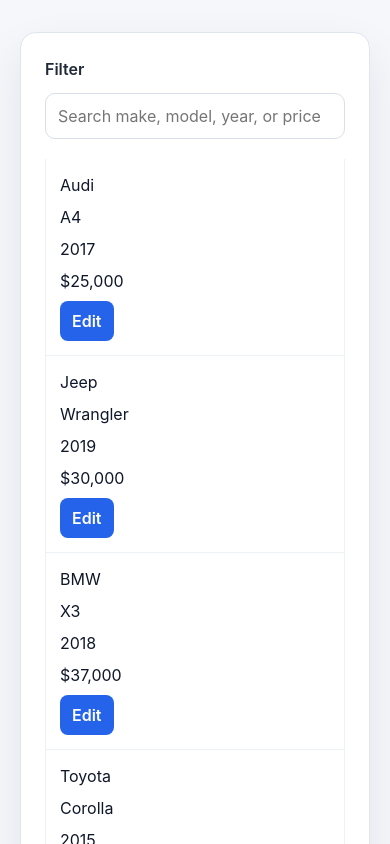
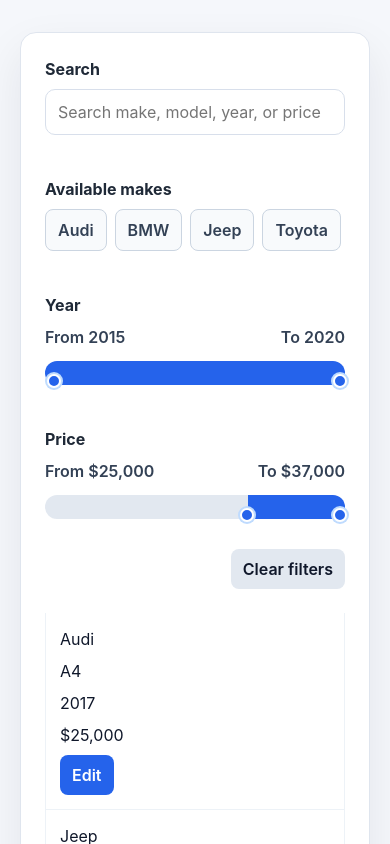
Before and after one commit to bekrawczyk1/CarAPP, a React (Vite) app: page / in a window 390 px wide. Shown: the top 844 px of the page. Built offline with nearby package versions, Linux system fonts and the light colour scheme.

Commit message:
feat: adjustments in filters section

```diff
--- a/src/App.css
+++ b/src/App.css
@@ -16,24 +16,139 @@
   padding: 24px;
 }
 
-.toolbar {
+.filter-section {
   display: flex;
-  align-items: center;
-  gap: 12px;
-  margin-bottom: 20px;
+  flex-direction: column;
+  gap: 18px;
+  margin-bottom: 24px;
 }
 
-.filter-label {
-  font-weight: 600;
+.filter-group {
+  margin-bottom: 8px;
+}
+
+.filter-group label,
+.section-title {
+  display: block;
+  margin-bottom: 8px;
+  font-weight: 700;
   color: #1f2937;
 }
 
-.toolbar input {
-  flex: 1;
+.filter-group input[type='text'] {
+  width: 100%;
   border: 1px solid #d8dfeb;
   border-radius: 10px;
   padding: 10px 12px;
   font-size: 1rem;
+}
+
+.make-list {
+  display: flex;
+  flex-wrap: wrap;
+  gap: 8px;
+}
+
+.make-chip {
+  border: 1px solid #cbd5e1;
+  color: #334155;
+  background: #f8fafc;
+  padding: 8px 12px;
+}
+
+.make-chip.selected {
+  background: #dbeafe;
+  border-color: #93c5fd;
+  color: #1d4ed8;
+}
+
+.year-range {
+  display: flex;
+  flex-direction: column;
+  gap: 12px;
+}
+
+.year-range-readout {
+  display: flex;
+  justify-content: space-between;
+  font-weight: 600;
+  color: #334155;
+}
+
+.dual-range-wrap {
+  position: relative;
+  height: 24px;
+  border-radius: 999px;
+  background: #e2e8f0;
+  overflow: visible;
+}
+
+.dual-range-wrap .range {
+  position: absolute;
+  left: 0;
+  top: 50%;
+  width: 100%;
+  height: 24px;
+  background: transparent;
+  appearance: none;
+  -webkit-appearance: none;
+  transform: translateY(-50%);
+  pointer-events: none;
+}
+
+.dual-range-wrap .range::-webkit-slider-thumb {
+  pointer-events: auto;
+  width: 14px;
+  height: 14px;
+  border-radius: 50%;
+  background: #2563eb;
+  border: 2px solid #ffffff;
+  box-shadow: 0 0 0 2px #bfdbfe;
+  -webkit-appearance: none;
+  cursor: pointer;
+  margin-top: 0;
+}
+
+.dual-range-wrap .range::-moz-range-thumb {
+  pointer-events: auto;
+  width: 14px;
+  height: 14px;
+  border-radius: 50%;
+  background: #2563eb;
+  border: 2px solid #ffffff;
+  box-shadow: 0 0 0 2px #bfdbfe;
+  cursor: pointer;
+}
+
+.dual-range-wrap .range::-webkit-slider-runnable-track {
+  height: 2px;
+  background: transparent;
+  border-radius: 999px;
+}
+
+.dual-range-wrap .range::-moz-range-track {
+  height: 2px;
+  background: transparent;
+  border-radius: 999px;
+}
+
+.dual-range-wrap .min-range {
+  z-index: 2;
+}
+
+.dual-range-wrap .max-range {
+  z-index: 1;
+}
+
+.filter-actions {
+  display: flex;
+  justify-content: flex-end;
+  margin-top: 4px;
+}
+
+.secondary-button {
+  background: #e2e8f0;
+  color: #0f172a;
 }
 
 .table-header,
@@ -113,6 +228,44 @@
   font-weight: 700;
 }
 
+.loading-state {
+  display: flex;
+  align-items: center;
+  justify-content: center;
+  gap: 16px;
+  padding: 28px 20px;
+  color: #475569;
+  background: linear-gradient(135deg, #f8fafc, #eff6ff);
+  border: 1px solid #edf2f7;
+  border-top: none;
+  border-radius: 0 0 10px 10px;
+}
+
+.loading-spinner {
+  width: 28px;
+  height: 28px;
+  border-radius: 50%;
+  border: 3px solid rgba(37, 99, 235, 0.2);
+  border-top-color: #2563eb;
+  animation: spin 0.8s linear infinite;
+}
+
+.loading-copy {
+  display: flex;
+  flex-direction: column;
+  gap: 4px;
+}
+
+.loading-copy strong {
+  color: #0f172a;
+  font-size: 1rem;
+}
+
+.loading-copy span {
+  font-size: 0.9rem;
+  color: #475569;
+}
+
 .status {
   padding: 20px 14px;
   color: #475569;
@@ -122,12 +275,13 @@
   border-radius: 0 0 10px 10px;
 }
 
+@keyframes spin {
+  to {
+    transform: rotate(360deg);
+  }
+}
+
 @media (max-width: 640px) {
-  .toolbar {
-    flex-direction: column;
-    align-items: stretch;
-  }
-
   .table-header {
     display: none;
   }
--- a/src/App.tsx
+++ b/src/App.tsx
@@ -7,6 +7,16 @@
   model: string
   year: number
   price: number | null
+}
+
+type YearRange = {
+  min: number
+  max: number
+}
+
+type PriceRange = {
+  min: number
+  max: number
 }
 
 const vehicles: Vehicle[] = [
@@ -25,6 +35,9 @@
 function App() {
   const [allVehicles, setAllVehicles] = useState<Vehicle[]>([])
   const [filterText, setFilterText] = useState('')
+  const [selectedMakes, setSelectedMakes] = useState<string[]>([])
+  const [yearRange, setYearRange] = useState<YearRange>({ min: 2015, max: 2020 })
+  const [priceRange, setPriceRange] = useState<PriceRange>({ min: 0, max: 37000 })
   const [sortDirection, setSortDirection] = useState<'asc' | 'desc'>('asc')
   const [editingVehicleId, setEditingVehicleId] = useState<number | null>(null)
   const [draftPrice, setDraftPrice] = useState('')
@@ -36,6 +49,19 @@
     fetchVehicles().then((data) => {
       if (isMounted) {
         setAllVehicles(data)
+
+        const years = data.map((vehicle) => vehicle.year)
+        const minYear = Math.min(...years)
+        const maxYear = Math.max(...years)
+        const prices = data
+          .map((vehicle) => vehicle.price)
+          .filter((price): price is number => price !== null)
+
+        const minPrice = Math.min(...prices)
+        const maxPrice = Math.max(...prices)
+
+        setYearRange({ min: minYear, max: maxYear })
+        setPriceRange({ min: minPrice, max: maxPrice })
         setIsLoading(false)
       }
     })
@@ -45,21 +71,36 @@
     }
   }, [])
 
+  const availableMakes = useMemo(
+    () => [...new Set(allVehicles.map((vehicle) => vehicle.make))].sort(),
+    [allVehicles],
+  )
+
   const visibleVehicles = useMemo(() => {
     const term = filterText.trim().toLowerCase()
 
     const filtered = allVehicles.filter((vehicle) => {
-      if (!term) return true
-
-      const searchableValues = [
+      const textMatch =
+        !term ||
+        [
           vehicle.make,
           vehicle.model,
           String(vehicle.year),
-        vehicle.price === null ? 'n/a' : `$${vehicle.price}`,
+          vehicle.price === null ? 'n/a' : `\$${vehicle.price}`,
           vehicle.price === null ? 'null' : String(vehicle.price),
-      ]
+        ].some((value) => value.toLowerCase().includes(term))
 
-      return searchableValues.some((value) => value.toLowerCase().includes(term))
+      const makeMatch =
+        selectedMakes.length === 0 || selectedMakes.includes(vehicle.make)
+
+      const yearMatch =
+        vehicle.year >= yearRange.min && vehicle.year <= yearRange.max
+
+      const vehiclePrice = vehicle.price ?? 0
+      const priceMatch =
+        vehiclePrice >= priceRange.min && vehiclePrice <= priceRange.max
+
+      return textMatch && makeMatch && yearMatch && priceMatch
     })
 
     return [...filtered].sort((a, b) => {
@@ -72,7 +113,7 @@
 
       return bPrice - aPrice
     })
-  }, [allVehicles, filterText, sortDirection])
+  }, [allVehicles, filterText, selectedMakes, sortDirection, yearRange, priceRange])
 
   const handleEditStart = (vehicle: Vehicle) => {
     setEditingVehicleId(vehicle.id)
@@ -97,21 +138,187 @@
     setDraftPrice('')
   }
 
+  const toggleMake = (make: string) => {
+    setSelectedMakes((currentSelected) =>
+      currentSelected.includes(make)
+        ? currentSelected.filter((item) => item !== make)
+        : [...currentSelected, make],
+    )
+  }
+
+  const clearFilters = () => {
+    setFilterText('')
+    setSelectedMakes([])
+    setYearRange({
+      min: Math.min(...allVehicles.map((vehicle) => vehicle.year)),
+      max: Math.max(...allVehicles.map((vehicle) => vehicle.year)),
+    })
+    setPriceRange({
+      min: Math.min(...allVehicles.map((vehicle) => vehicle.price ?? 0)),
+      max: Math.max(...allVehicles.map((vehicle) => vehicle.price ?? 0)),
+    })
+  }
+
+  const minYear = Math.min(...allVehicles.map((vehicle) => vehicle.year))
+  const maxYear = Math.max(...allVehicles.map((vehicle) => vehicle.year))
+  const minPrice = Math.min(...allVehicles.map((vehicle) => vehicle.price ?? 0))
+  const maxPrice = Math.max(...allVehicles.map((vehicle) => vehicle.price ?? 0))
+
+  const handleYearRangeChange = (type: 'min' | 'max', value: number) => {
+    setYearRange((currentRange) => {
+      if (type === 'min') {
+        return { min: Math.min(value, currentRange.max), max: currentRange.max }
+      }
+
+      return { min: currentRange.min, max: Math.max(value, currentRange.min) }
+    })
+  }
+
+  const handlePriceRangeChange = (type: 'min' | 'max', value: number) => {
+    setPriceRange((currentRange) => {
+      if (type === 'min') {
+        return { min: Math.min(value, currentRange.max), max: currentRange.max }
+      }
+
+      return { min: currentRange.min, max: Math.max(value, currentRange.min) }
+    })
+  }
+
+  const getRangeTrackStyle = (
+    currentMin: number,
+    currentMax: number,
+    absoluteMin: number,
+    absoluteMax: number,
+  ) => {
+    const minPercent = ((currentMin - absoluteMin) / (absoluteMax - absoluteMin || 1)) * 100
+    const maxPercent = ((currentMax - absoluteMin) / (absoluteMax - absoluteMin || 1)) * 100
+
+    return {
+      background: `linear-gradient(
+        to right,
+        #e2e8f0 0%,
+        #e2e8f0 ${minPercent}%,
+        #2563eb ${minPercent}%,
+        #2563eb ${maxPercent}%,
+        #e2e8f0 ${maxPercent}%,
+        #e2e8f0 100%
+      )`,
+    }
+  }
+
   return (
     <main className="vehicle-app">
       <section className="vehicle-panel">
-        <div className="toolbar">
-          <label className="filter-label" htmlFor="vehicle-filter">
-            Filter
-          </label>
+        <div className="filter-section">
+          <div className="filter-group">
+            <label htmlFor="vehicle-filter">Search</label>
             <input
               id="vehicle-filter"
               type="text"
               value={filterText}
               onChange={(event) => setFilterText(event.target.value)}
               placeholder="Search make, model, year, or price"
-            aria-label="Filter vehicles"
+              aria-label="Search vehicles"
             />
+          </div>
+
+          <div className="filter-group">
+            <p className="section-title">Available makes</p>
+            <div className="make-list">
+              {availableMakes.map((make) => {
+                const isSelected = selectedMakes.includes(make)
+
+                return (
+                  <button
+                    key={make}
+                    type="button"
+                    className={`make-chip ${isSelected ? 'selected' : ''}`}
+                    onClick={() => toggleMake(make)}
+                  >
+                    {make}
+                  </button>
+                )
+              })}
+            </div>
+          </div>
+
+          <div className="filter-group">
+            <p className="section-title">Year</p>
+            <div className="year-range">
+              <div className="year-range-readout">
+                <span>From {yearRange.min}</span>
+                <span>To {yearRange.max}</span>
+              </div>
+
+              <div
+                className="dual-range-wrap"
+                style={getRangeTrackStyle(yearRange.min, yearRange.max, minYear, maxYear)}
+              >
+                <input
+                  type="range"
+                  min={minYear}
+                  max={maxYear}
+                  value={yearRange.min}
+                  onChange={(event) =>
+                    handleYearRangeChange('min', Number(event.target.value))
+                  }
+                  className="range min-range"
+                />
+                <input
+                  type="range"
+                  min={minYear}
+                  max={maxYear}
+                  value={yearRange.max}
+                  onChange={(event) =>
+                    handleYearRangeChange('max', Number(event.target.value))
+                  }
+                  className="range max-range"
+                />
+              </div>
+            </div>
+          </div>
+
+          <div className="filter-group">
+            <p className="section-title">Price</p>
+            <div className="year-range">
+              <div className="year-range-readout">
+                <span>From ${priceRange.min.toLocaleString()}</span>
+                <span>To ${priceRange.max.toLocaleString()}</span>
+              </div>
+
+              <div
+                className="dual-range-wrap"
+                style={getRangeTrackStyle(priceRange.min, priceRange.max, minPrice, maxPrice)}
+              >
+                <input
+                  type="range"
+                  min={minPrice}
+                  max={maxPrice}
+                  value={priceRange.min}
+                  onChange={(event) =>
+                    handlePriceRangeChange('min', Number(event.target.value))
+                  }
+                  className="range min-range"
+                />
+                <input
+                  type="range"
+                  min={minPrice}
+                  max={maxPrice}
+                  value={priceRange.max}
+                  onChange={(event) =>
+                    handlePriceRangeChange('max', Number(event.target.value))
+                  }
+                  className="range max-range"
+                />
+              </div>
+            </div>
+          </div>
+
+          <div className="filter-actions">
+            <button type="button" className="secondary-button" onClick={clearFilters}>
+              Clear filters
+            </button>
+          </div>
         </div>
 
         <div className="table-header">
@@ -135,7 +342,13 @@
         </div>
 
         {isLoading ? (
-          <div className="status">Loading vehicles...</div>
+          <div className="loading-state" aria-live="polite">
+            <div className="loading-spinner" aria-hidden="true" />
+            <div className="loading-copy">
+              <strong>Loading vehicles</strong>
+              <span>Searching available cars…</span>
+            </div>
+          </div>
         ) : visibleVehicles.length === 0 ? (
           <div className="status">No vehicles match your filter.</div>
         ) : (
```
Lines whose indentation alone changed are shown as unchanged.
